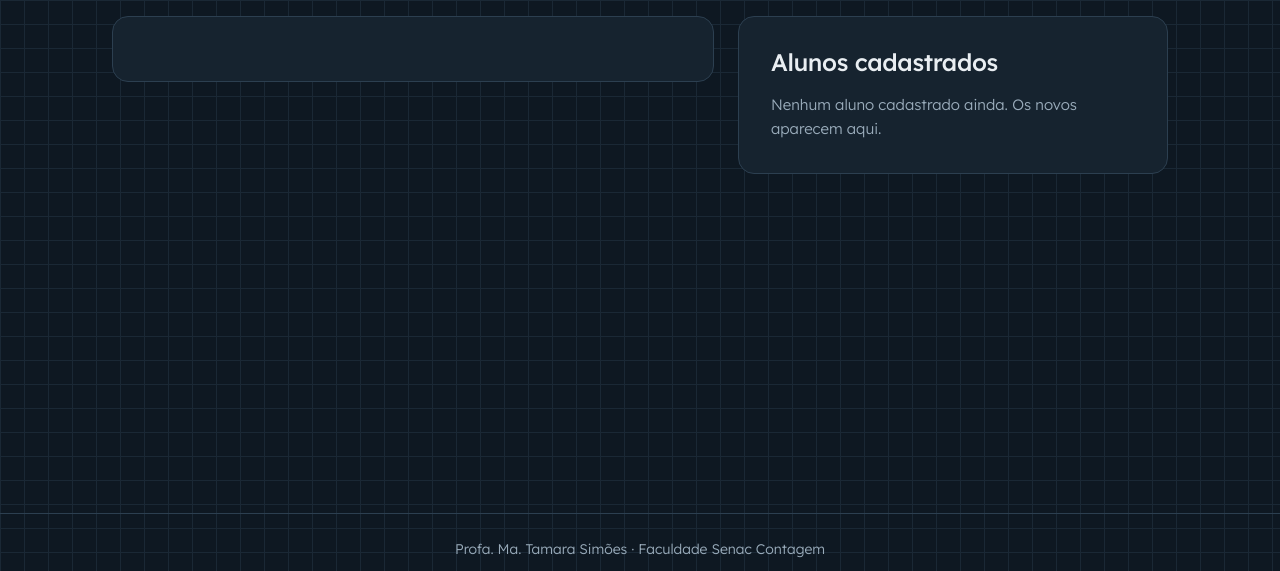
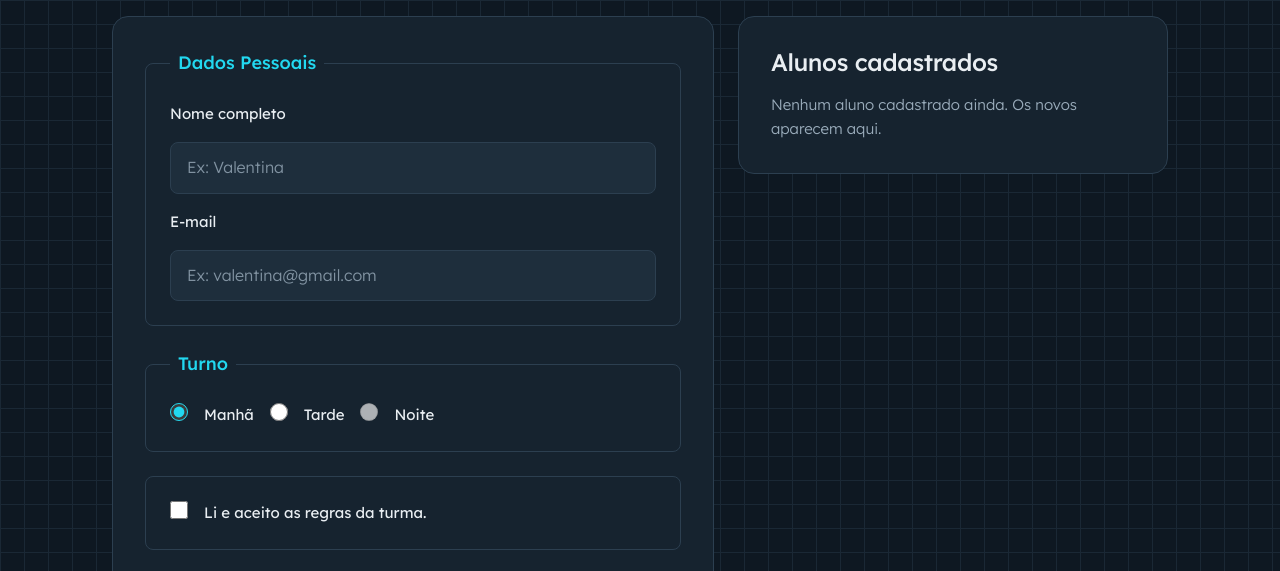
Before and after one commit to Roosevelt-Sales/javascript-forms-html-dom-js, a plain HTML site: page index.html in a window 1280 px wide. Shown: the part 216-787 px from the top of the page. Drawn offline with Linux system fonts and the light colour scheme.

Commit message:
formulario pronto

```diff
--- a/index.html
+++ b/index.html
@@ -36,6 +36,30 @@
         <div id="app" class="cartao">
 
           <!-- Seu <form> vai aqui -->
+            <form >
+             <fieldset>
+              <legend>Dados Pessoais</legend>
+               <label for="">Nome completo</label>
+                <input type="text" placeholder="Ex: Valentina">
+               <label for="">E-mail</label>
+                <input type="email" placeholder="Ex: valentina@gmail.com">
+             </fieldset>
+             <fieldset class="options">
+              <legend>Turno</legend>
+               <input type="radio" name="turno" id="Manhã" checked>
+               <label for="Manhã">Manhã</label>
+               <input type="radio" name="turno" id="Tarde">
+               <label for="Tarde">Tarde</label>
+               <input type="radio" name="turno" id="Noite" disabled>
+               <label for="Noite">Noite</label>
+             </fieldset>
+             <fieldset class="options">
+              <input type="checkbox" name="" id="termos" required>
+              <label for="termos">Li e aceito as regras da turma.</label>
+             </fieldset>
+             <button class="botao-principal">Cadastrar</button>
+             <button>Limpar</button>
+            </form>
 
         </div>
 
--- a/style.css
+++ b/style.css
@@ -416,3 +416,8 @@ button[type="reset"]:hover,
     display: none;
   }
 }
+
+
+.options {
+  flex-direction: row;
+}
```
